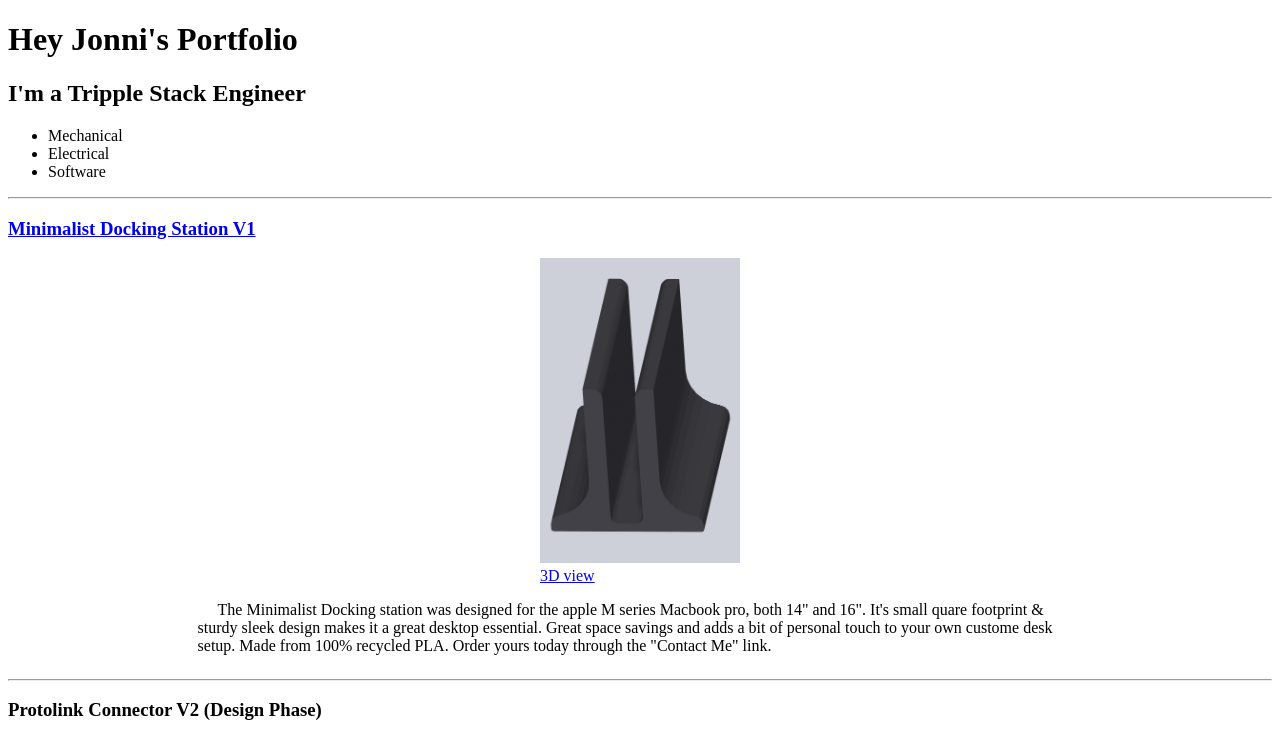
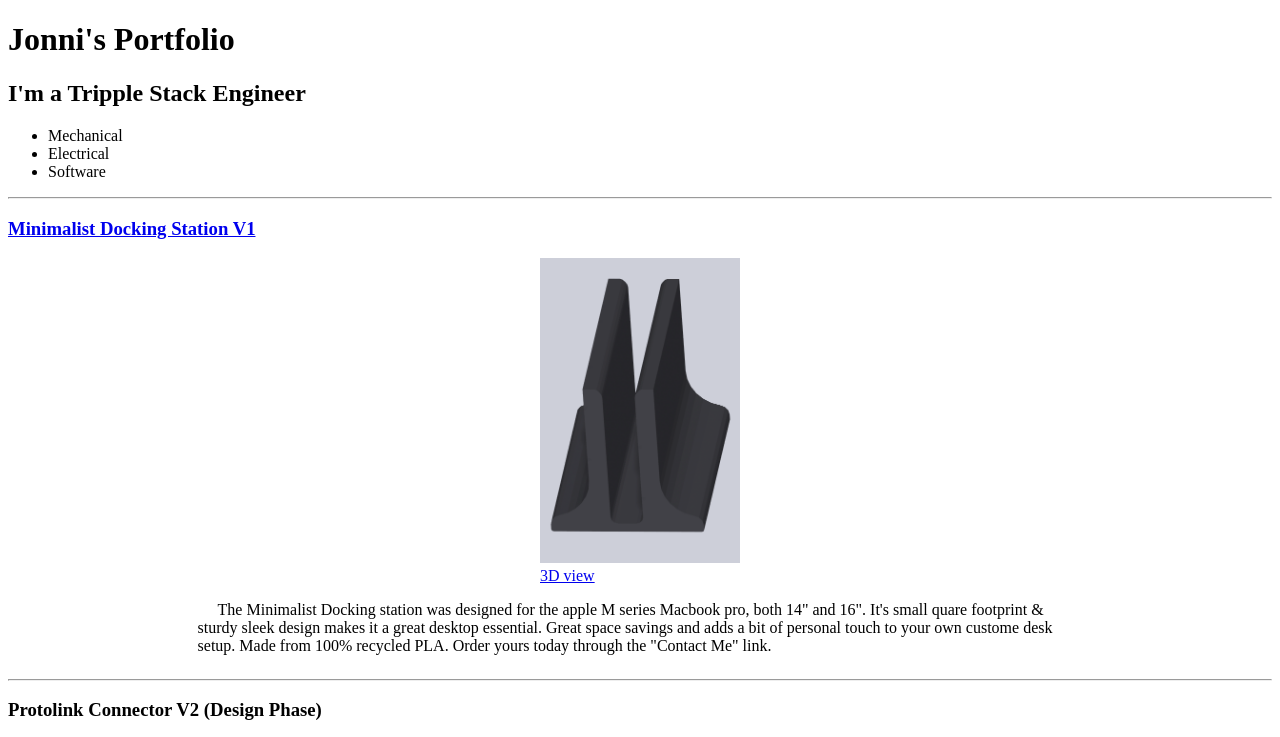
Before and after one commit to JonniiRingo/html-portolio, a plain HTML site: page index.html in a window 1280 px wide. Shown: the top 737 px of the page. Drawn offline with Linux system fonts and the light colour scheme.

Commit message:
sml updt

```diff
--- a/index.html
+++ b/index.html
@@ -35,7 +35,7 @@
         <title>Jonnii</title>
     </head>
     <body>
-        <h1>Hey Jonni's Portfolio</h1>
+        <h1>Jonni's Portfolio</h1>
         <h2>I'm a Tripple Stack Engineer</h2>
         <ul>
             <li>Mechanical</li>
```
